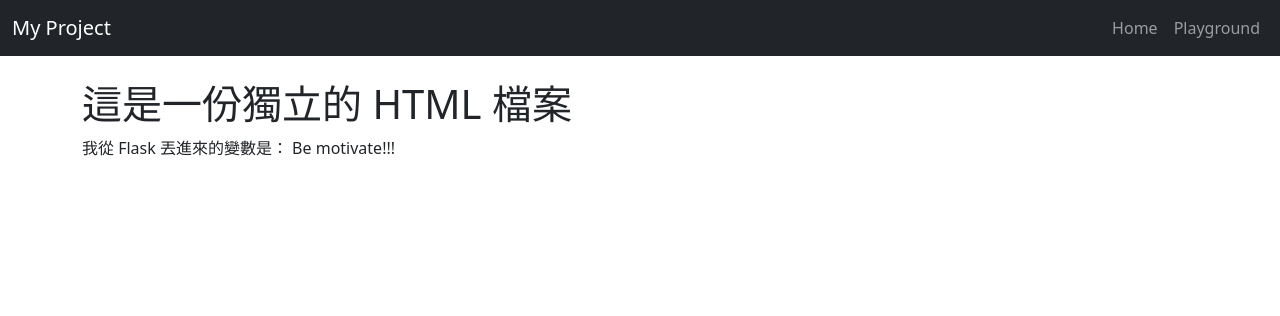
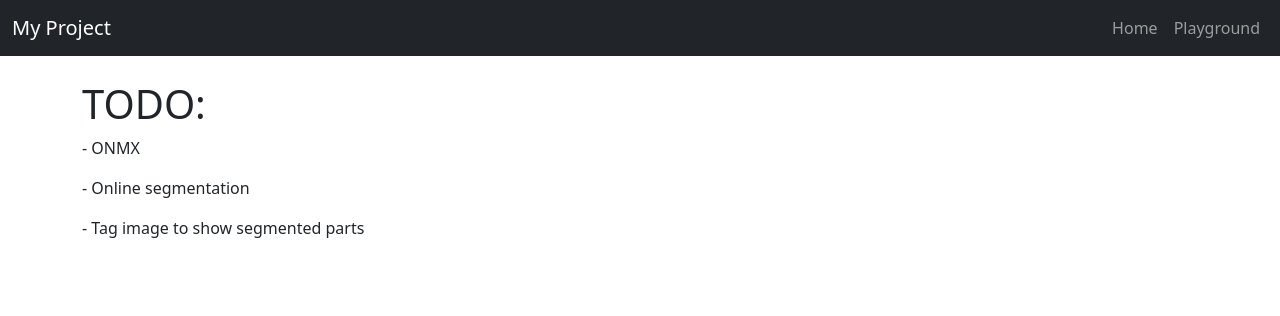
Before and after one commit to Kraged/PJ_Visualily, a Flask app: page / in a window 1280 px wide. Shown: the top 316 px of the page. Run offline with Flask 3, Linux system fonts and the light colour scheme; some libraries are stand-ins or nearby versions.

Commit message:
Update TODO list

```diff
--- a/templates/index.html
+++ b/templates/index.html
@@ -1,4 +1,6 @@
 {% extends "base.html" %} {% block content %}
-<h1>這是一份獨立的 HTML 檔案</h1>
-<p>我從 Flask 丟進來的變數是： {{ myvar }}</p>
+<h1>TODO:</h1>
+<p>- ONMX</p>
+<p>- Online segmentation</p>
+<p>- Tag image to show segmented parts</p>
 {% endblock %}
```
